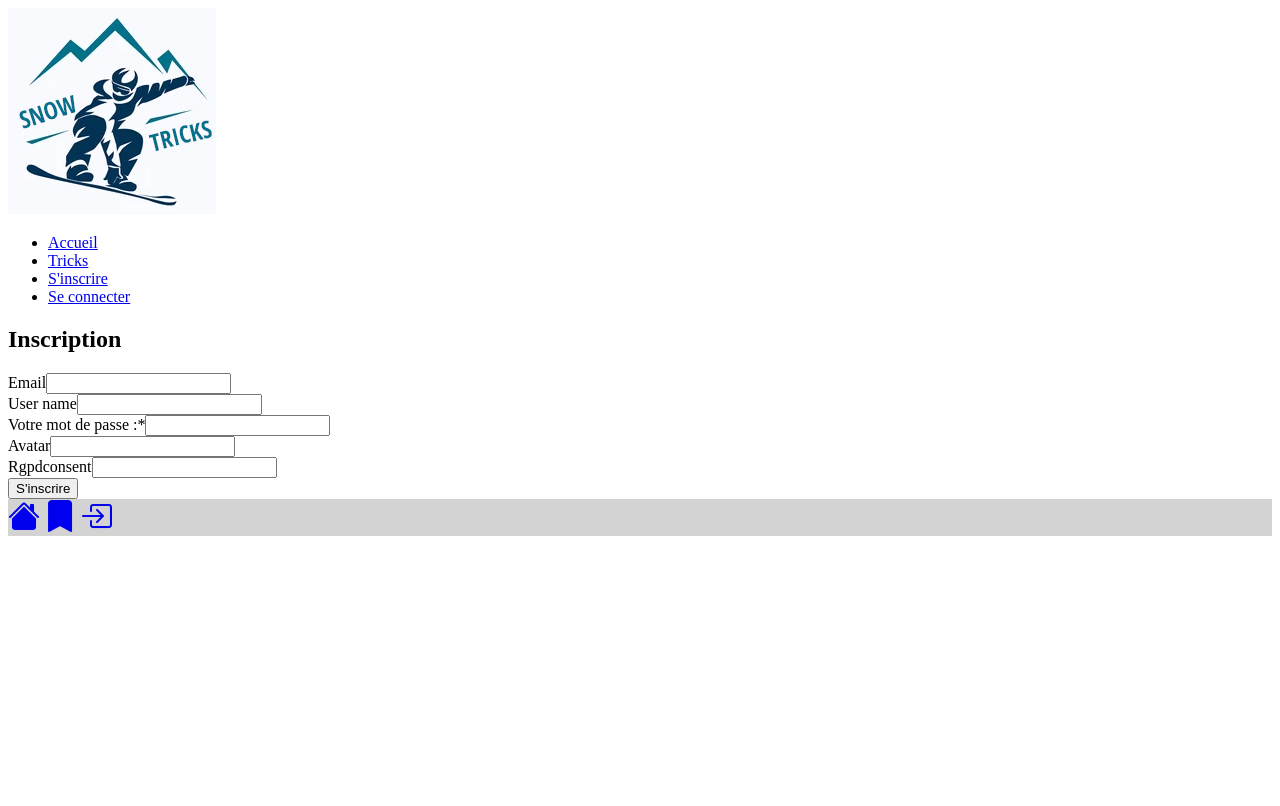
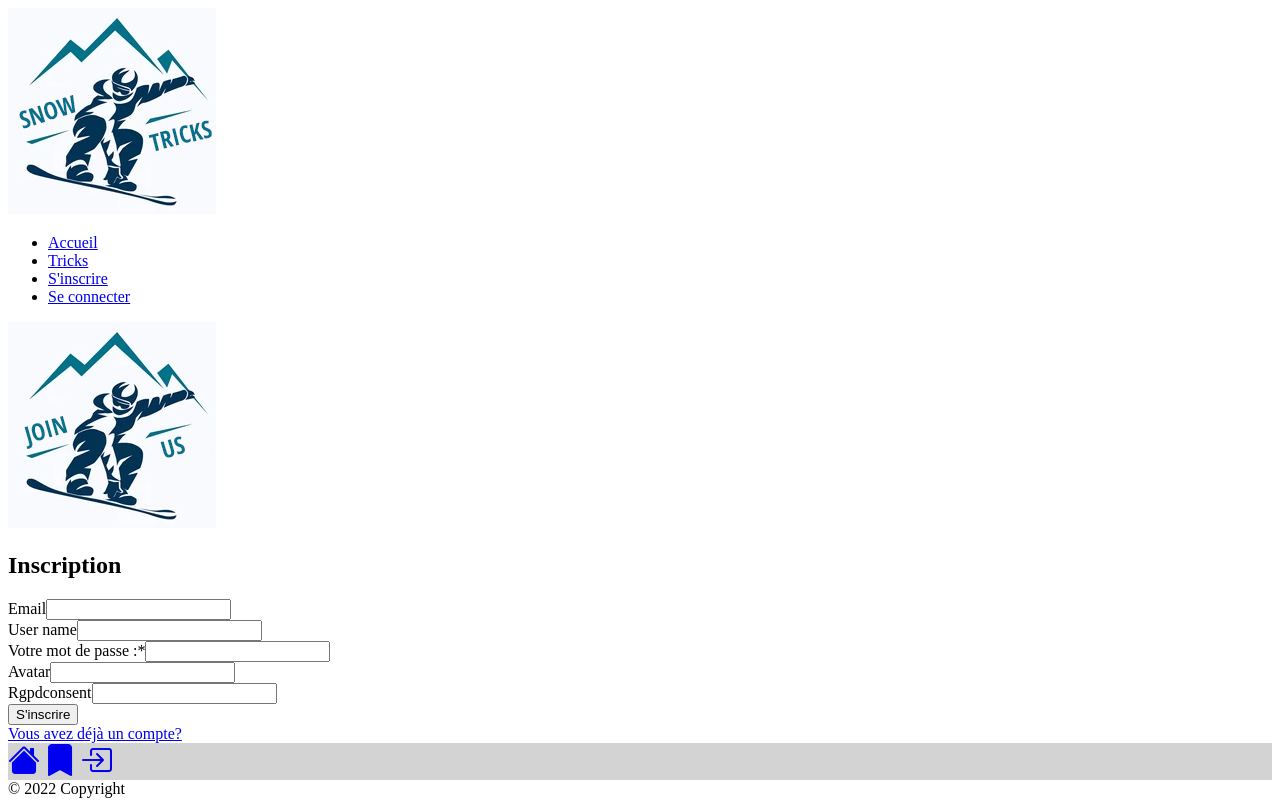
Before and after one commit to nosfairal/snowTricks, a Symfony app: template templates/registration/register.html.twig in a window 1280 px wide. Before the commit the page ends 536 px from the top, so only its background shows below. Run offline with Twig, Linux system fonts and the light colour scheme; the template is opened without the code that fills it, so the values that code supplies are empty; form fields are guessed from the names that the template uses; some libraries are stand-ins or nearby versions.

Commit message:
adding links to registration and login

```diff
--- a/templates/base.html.twig
+++ b/templates/base.html.twig
@@ -120,6 +120,16 @@
                 </div>
                 <!-- Grid container -->
             </footer>
+            <footer
+                class="bg-light text-center text-lg-start fixed-bottom small">
+                <!-- Copyright -->
+                <div class="text-center p-3">
+                    &copy;
+                    {{ "now"|date("Y") }}
+                    Copyright
+                </div>
+                <!-- Copyright -->
+            </footer>
         {% endblock %}
     </body>
 </html>
--- a/templates/main/index.html.twig
+++ b/templates/main/index.html.twig
@@ -35,7 +35,9 @@
 			</div>
 		{% endfor %}
 
-        <a class="mb-2 mt-4" href="{{ path('new-trick') }}" style="color:#007286;text-decoration:none;font-size:1.5rem;">Créer un nouveau trick <i class="bi bi-plus"></i></a>
+        {% if is_granted('ROLE_USER') %}
+            <a class="mb-2 mt-4" href="{{ path('new-trick') }}" style="color:#007286;text-decoration:none;font-size:1.5rem;">Créer un nouveau trick <i class="bi bi-plus"></i></a>
+        {% endif %}
                 {#<div id="trick-section" data-bs-spy="scroll" data-bs-offset="0" tabindex="0"></div>#}
             <div id="tricks" class="row justify-content-around text-center">
 			    {{ include ('trick/tricks-list.html.twig') }}
--- a/templates/registration/register.html.twig
+++ b/templates/registration/register.html.twig
@@ -6,7 +6,8 @@
     {% for flash_error in app.flashes('verify_email_error') %}
         <div class="alert alert-danger" role="alert">{{ flash_error }}</div>
     {% endfor %}
-    <section class="container" id="register-form">
+    <section class="container text-center" id="register-form">
+        <img src="{{ asset ('uploads/pictures/registerSnowTricks.png') }}" class="img-fluid">
         <div class="row">
             <div class="col">
                 <h1 class="text-center">Inscription</h1>
@@ -23,6 +24,9 @@
                     <button type="submit" class="btn btn-primary btn-lg my-3">S'inscrire</button>
                 {{ form_end(registrationForm) }}
             <div>
+            <div class="small my-4">
+                    <a href="{{ path('app_login') }}">Vous avez déjà un compte?</a>
+                </div>
         </div>
     </section>
 {% endblock %}
--- a/templates/reset_password/reset.html.twig
+++ b/templates/reset_password/reset.html.twig
@@ -1,12 +1,12 @@
 {% extends 'base.html.twig' %}
 
-{% block title %}Reset your password{% endblock %}
+{% block title %}Changer votre mot de passe{% endblock %}
 
 {% block body %}
-    <h1>Reset your password</h1>
+    <h1>Changer votre mot de passe</h1>
 
     {{ form_start(resetForm) }}
         {{ form_row(resetForm.plainPassword) }}
-        <button class="btn btn-primary">Reset password</button>
+        <button class="btn btn-primary">Changer votre mot de passe</button>
     {{ form_end(resetForm) }}
 {% endblock %}
--- a/templates/security/login.html.twig
+++ b/templates/security/login.html.twig
@@ -45,6 +45,9 @@
                         Me connecter
                     </button>
                 </form>
+                    <div class="small my-4">
+                        <a href="{{ path('app_register') }}">Vous n'avez pas encore de compte?</a>
+                    </div>
             </div>
         </div>
     </section>
```
Also changed, not shown: assets/styles/app.scss (+13 -10 lines), templates/registration/confirmation_email.html.twig (+5 -5 lines), public/uploads/pictures/registerSnowtricks.png (added).
